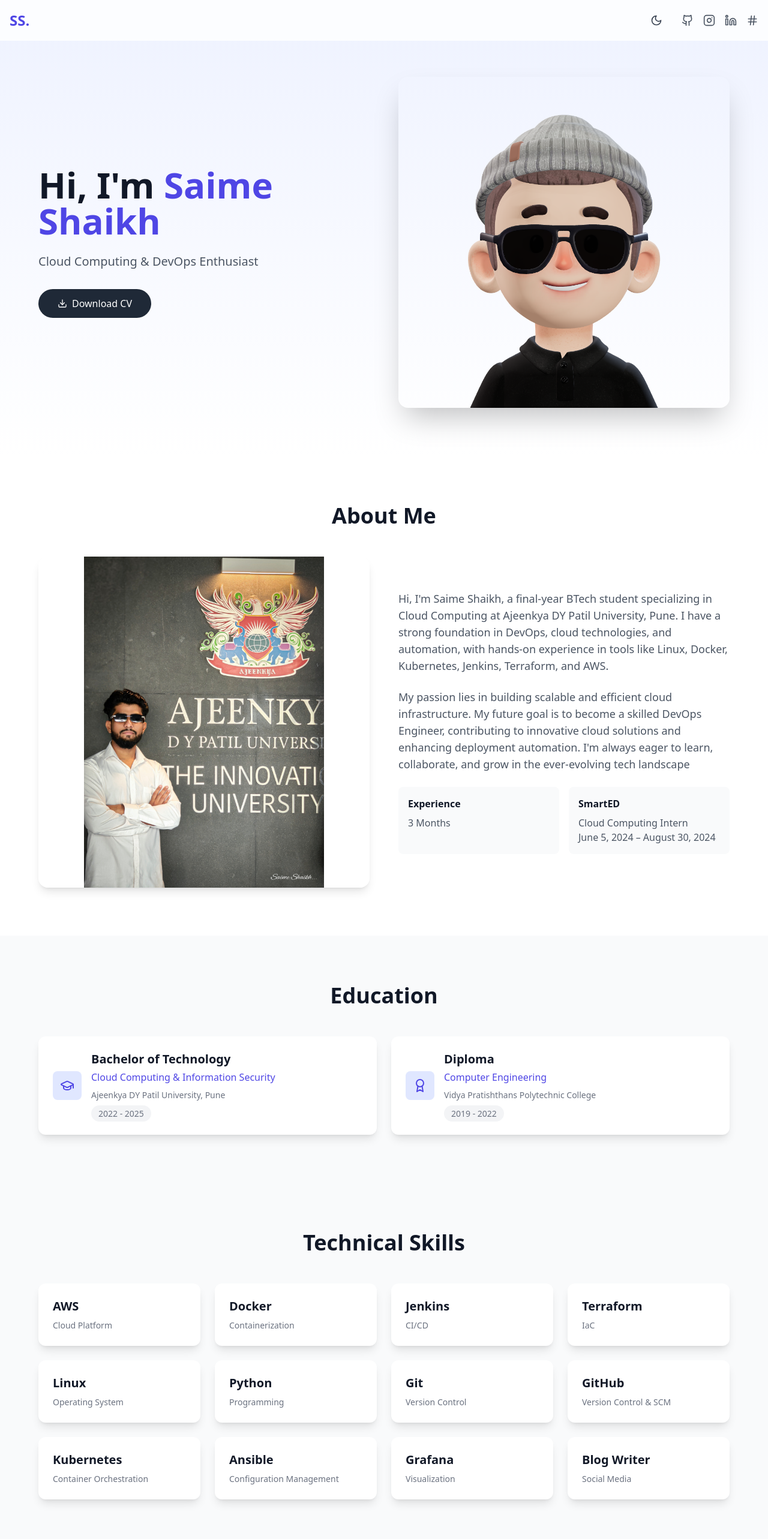
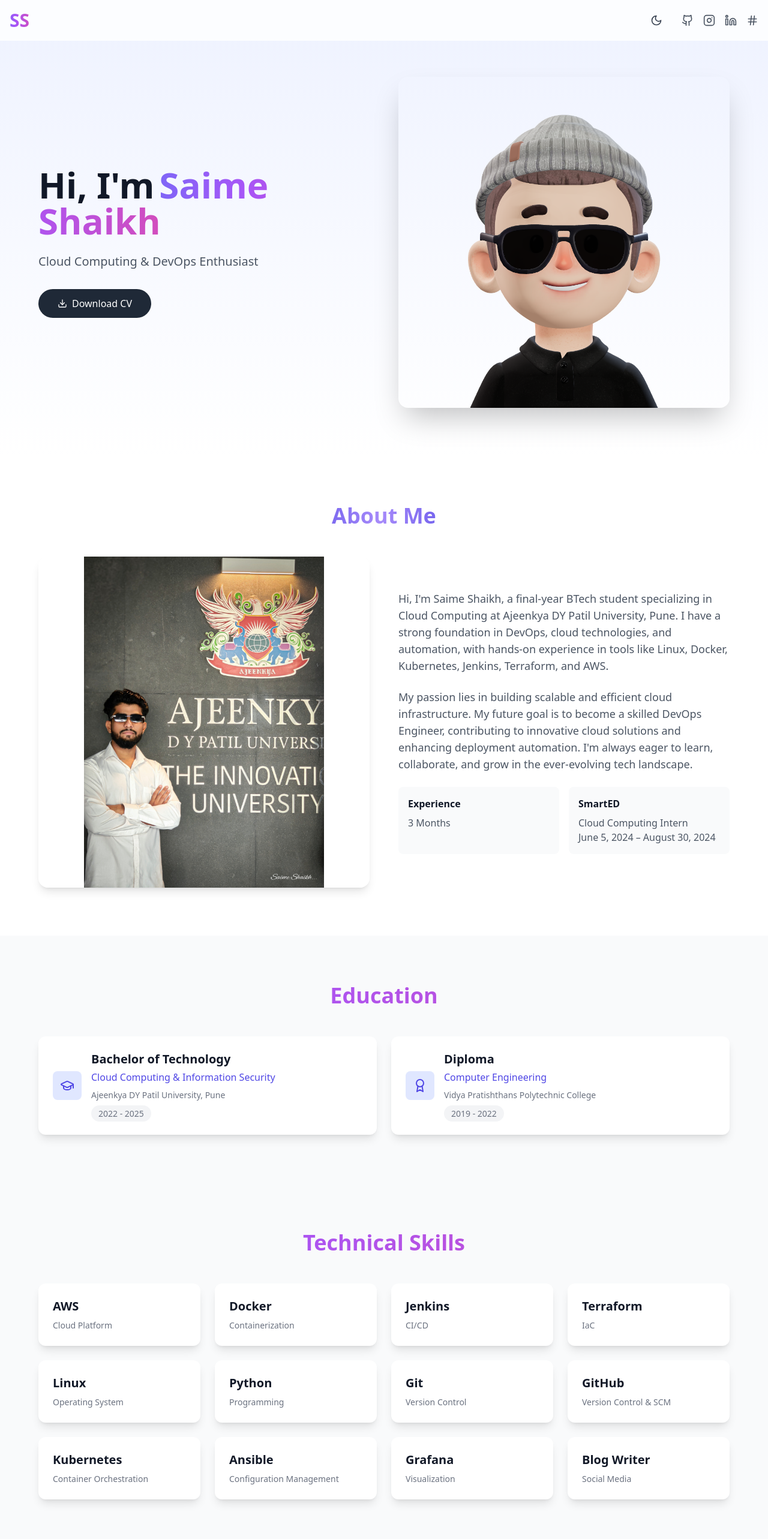
Before and after one commit to SaimShaikh/Portfolio-, a React (Vite) app: page / in a window 1280 px wide. Shown: the top 2566 px of the page at 60% size. Built offline with nearby package versions, Linux system fonts and the light colour scheme.

Commit message:
add moving light effect on text

```diff
--- a/package.json
+++ b/package.json
@@ -10,7 +10,7 @@
     "preview": "vite preview"
   },
   "dependencies": {
-    "framer-motion": "^12.4.10",
+    "framer-motion": "^12.5.0",
     "lucide-react": "^0.344.0",
     "react": "^18.3.1",
     "react-dom": "^18.3.1",
--- a/src/App.tsx
+++ b/src/App.tsx
@@ -1,4 +1,5 @@
 import React, { useState, useEffect } from 'react';
+import { motion } from 'framer-motion';
 import { Sun, Moon, Github, Instagram, Linkedin, Hash } from 'lucide-react';
 import Hero from './components/Hero';
 import About from './components/About';
@@ -8,10 +9,6 @@ import Blogs from './components/Blogs';
 import Contact from './components/Contact';
 import Footer from './components/Footer';
 import Projects from './components/Projects';
-
-
-
-
 
 function App() {
   const [darkMode, setDarkMode] = useState(() => {
@@ -37,7 +34,29 @@ function App() {
       {/* Navbar */}
       <nav className="fixed w-full bg-white/80 dark:bg-gray-900/80 backdrop-blur-sm z-50 py-4">
         <div className="container mx-auto px-4 flex justify-between items-center">
-          <h1 className="text-2xl font-bold text-indigo-600 dark:text-indigo-400">SS.</h1>
+
+          {/* Animated "SS" Header with Moving Gradient */}
+          <motion.h1
+            className="text-3xl font-bold bg-gradient-to-r from-blue-500 via-purple-500 to-pink-500 bg-clip-text text-transparent"
+            animate={{
+              backgroundSize: ["200% 200%", "300% 300%", "200% 200%"],
+              backgroundPosition: ["0% 50%", "100% 50%", "0% 50%"],
+            }}
+            transition={{
+              duration: 5,
+              repeat: Infinity,
+              ease: "linear"
+            }}
+            style={{
+              backgroundImage: "linear-gradient(90deg, #3b82f6, #a855f7, #ec4899)",
+              backgroundSize: "200% 200%",
+              WebkitBackgroundClip: "text",
+              WebkitTextFillColor: "transparent"
+            }}
+          >
+            SS
+          </motion.h1>
+
           <div className="flex items-center gap-6">
             <button
               onClick={toggleDarkMode}
--- a/src/components/About.tsx
+++ b/src/components/About.tsx
@@ -1,11 +1,19 @@
 import React from 'react';
+import { motion } from 'framer-motion';
 
 const About = () => {
   return (
     <section id="about" className="py-20 px-4 bg-white dark:bg-gray-800">
       <div className="container mx-auto max-w-6xl">
         <h2 className="text-3xl md:text-4xl font-bold text-center mb-12 text-gray-900 dark:text-white">
-          About Me
+          <motion.span
+            className="text-indigo-600 dark:text-indigo-400"
+            animate={{ backgroundPosition: ['0% 50%', '100% 50%', '0% 50%'] }}
+            transition={{ duration: 3, repeat: Infinity }}
+            style={{ backgroundSize: '200% auto', backgroundImage: 'linear-gradient(90deg, #4F46E5, #A78BFA, #4F46E5)', WebkitBackgroundClip: 'text', color: 'transparent' }}
+          >
+            About Me
+          </motion.span>
         </h2>
         <div className="grid md:grid-cols-2 gap-12 items-center">
           <div>
@@ -17,24 +25,22 @@ const About = () => {
           </div>
           <div>
             <p className="text-lg text-gray-600 dark:text-gray-300 mb-6">
-            Hi, I'm Saime Shaikh, a final-year BTech student specializing in Cloud Computing at Ajeenkya DY Patil University, Pune. I have a strong foundation in DevOps, cloud technologies, and automation, with hands-on experience in tools like Linux, Docker, Kubernetes, Jenkins, Terraform, and AWS.
+              Hi, I'm Saime Shaikh, a final-year BTech student specializing in Cloud Computing at Ajeenkya DY Patil University, Pune. I have a strong foundation in DevOps, cloud technologies, and automation, with hands-on experience in tools like Linux, Docker, Kubernetes, Jenkins, Terraform, and AWS.
             </p>
             <p className="text-lg text-gray-600 dark:text-gray-300 mb-6">
-            My passion lies in building scalable and efficient cloud infrastructure. My future goal is to become a skilled DevOps Engineer, contributing to innovative cloud solutions and enhancing deployment automation. I'm always eager to learn, collaborate, and grow in the ever-evolving tech landscape
+              My passion lies in building scalable and efficient cloud infrastructure. My future goal is to become a skilled DevOps Engineer, contributing to innovative cloud solutions and enhancing deployment automation. I'm always eager to learn, collaborate, and grow in the ever-evolving tech landscape.
             </p>
-            { <div className="grid grid-cols-2 gap-4">
+            <div className="grid grid-cols-2 gap-4">
               <div className="p-4 bg-gray-50 dark:bg-gray-700 rounded-lg">
                 <h3 className="font-semibold text-gray-900 dark:text-white mb-2">Experience</h3>
                 <p className="text-gray-600 dark:text-gray-300">3 Months </p>
               </div>
-
               <div className="p-4 bg-gray-50 dark:bg-gray-700 rounded-lg">
                 <h3 className="font-semibold text-gray-900 dark:text-white mb-2">SmartED</h3>
                 <p className="text-gray-600 dark:text-gray-300">Cloud Computing Intern</p>
                 <p className="text-gray-600 dark:text-gray-300">June 5, 2024 – August 30, 2024</p>
               </div>
-
-            </div> }
+            </div>
           </div>
         </div>
       </div>
--- a/src/components/Education.tsx
+++ b/src/components/Education.tsx
@@ -1,4 +1,5 @@
 import React from 'react';
+import { motion } from 'framer-motion';
 import { GraduationCap, Award } from 'lucide-react';
 
 const education = [
@@ -22,9 +23,26 @@ const Education = () => {
   return (
     <section id="education" className="py-20 px-4 bg-gray-50 dark:bg-gray-900">
       <div className="container mx-auto max-w-6xl">
-        <h2 className="text-3xl md:text-4xl font-bold text-center mb-12 text-gray-900 dark:text-white">
+        <motion.h2
+          className="text-3xl md:text-4xl font-bold text-center mb-12 text-gray-900 dark:text-white"
+          animate={{
+            backgroundSize: ["200% 200%", "300% 300%", "200% 200%"],
+            backgroundPosition: ["0% 50%", "100% 50%", "0% 50%"],
+          }}
+          transition={{
+            duration: 5,
+            repeat: Infinity,
+            ease: "linear"
+          }}
+          style={{
+            backgroundImage: "linear-gradient(90deg, #3b82f6, #a855f7, #ec4899)",
+            backgroundSize: "200% 200%",
+            WebkitBackgroundClip: "text",
+            WebkitTextFillColor: "transparent"
+          }}
+        >
           Education
-        </h2>
+        </motion.h2>
 
         <div className="grid grid-cols-1 md:grid-cols-2 gap-6">
           {education.map((edu, index) => (
--- a/src/components/Footer.tsx
+++ b/src/components/Footer.tsx
@@ -1,4 +1,5 @@
 import React from 'react';
+import { motion } from 'framer-motion';
 import { Github, Instagram, Linkedin, Hash } from 'lucide-react';
 
 const Footer = () => {
@@ -7,7 +8,26 @@ const Footer = () => {
       <div className="container mx-auto max-w-6xl">
         <div className="flex flex-col md:flex-row justify-between items-center">
           <div className="mb-6 md:mb-0">
-            <h2 className="text-2xl font-bold text-indigo-600 dark:text-indigo-400">SS.</h2>
+            <motion.h2
+              className="text-2xl font-bold text-center mb-4"
+              animate={{
+                backgroundSize: ["200% 200%", "300% 300%", "200% 200%"],
+                backgroundPosition: ["0% 50%", "100% 50%", "0% 50%"],
+              }}
+              transition={{
+                duration: 5,
+                repeat: Infinity,
+                ease: "linear",
+              }}
+              style={{
+                backgroundImage: "linear-gradient(90deg, #3b82f6, #a855f7, #ec4899)",
+                backgroundSize: "200% 200%",
+                WebkitBackgroundClip: "text",
+                WebkitTextFillColor: "transparent",
+              }}
+            >
+              SS
+            </motion.h2>
             <p className="text-gray-600 dark:text-gray-300 mt-2">
               Building robust DevOps solutions
             </p>
--- a/src/components/Hero.tsx
+++ b/src/components/Hero.tsx
@@ -1,4 +1,5 @@
 import React from 'react';
+import { motion } from 'framer-motion';
 import { Download } from 'lucide-react';
 
 const Hero = () => {
@@ -8,14 +9,33 @@ const Hero = () => {
         <div className="flex flex-col md:flex-row items-center justify-between gap-12">
           <div className="flex-1 text-center md:text-left">
             <h1 className="text-4xl md:text-6xl font-bold text-gray-900 dark:text-white mb-6">
-              Hi, I'm <span className="text-indigo-600 dark:text-indigo-400">Saime Shaikh</span>
+              Hi, I'm
+              <motion.span
+                className="ml-2 font-bold bg-clip-text text-transparent"
+                style={{
+                  backgroundImage: "linear-gradient(90deg, #3b82f6, #a855f7, #ec4899)",
+                  backgroundSize: "200% 200%",
+                  WebkitBackgroundClip: "text",
+                  WebkitTextFillColor: "transparent",
+                }}
+                animate={{
+                  backgroundPosition: ["0% 50%", "100% 50%", "0% 50%"],
+                }}
+                transition={{
+                  duration: 5,
+                  repeat: Infinity,
+                  ease: "linear",
+                }}
+              >
+                Saime Shaikh
+              </motion.span>
             </h1>
+
             <p className="text-xl text-gray-600 dark:text-gray-300 mb-8">
-            Cloud Computing & DevOps Enthusiast
+              Cloud Computing & DevOps Enthusiast
+            </p>
 
-            </p>
             <div className="flex flex-col sm:flex-row gap-4 justify-center md:justify-start">
-
               <a
                 href="/images/Saime_Resume.pdf"
                 download
@@ -26,6 +46,8 @@ const Hero = () => {
               </a>
             </div>
           </div>
+
+          {/* Avatar Image */}
           <div className="flex-1">
             <img
               src="/images/myavtar.png"
--- a/src/components/Skills.tsx
+++ b/src/components/Skills.tsx
@@ -1,4 +1,5 @@
 import React from 'react';
+import { motion } from 'framer-motion';
 
 const skills = [
   { name: 'AWS', level: 'Expert', category: 'Cloud Platform' },
@@ -19,9 +20,26 @@ const Skills = () => {
   return (
     <section id="skills" className="py-20 px-4 bg-gray-50 dark:bg-gray-900">
       <div className="container mx-auto max-w-6xl">
-        <h2 className="text-3xl md:text-4xl font-bold text-center mb-12 text-gray-900 dark:text-white">
+        <motion.h2
+          className="text-3xl md:text-4xl font-bold text-center mb-12 text-gray-900 dark:text-white bg-clip-text text-transparent"
+          animate={{
+            backgroundSize: ["200% 200%", "300% 300%", "200% 200%"],
+            backgroundPosition: ["0% 50%", "100% 50%", "0% 50%"],
+          }}
+          transition={{
+            duration: 5,
+            repeat: Infinity,
+            ease: "linear"
+          }}
+          style={{
+            backgroundImage: "linear-gradient(90deg, #3b82f6, #a855f7, #ec4899)",
+            backgroundSize: "200% 200%",
+            WebkitBackgroundClip: "text",
+            WebkitTextFillColor: "transparent"
+          }}
+        >
           Technical Skills
-        </h2>
+        </motion.h2>
         <div className="grid grid-cols-1 md:grid-cols-2 lg:grid-cols-4 gap-6">
           {skills.map((skill, index) => (
             <div
```
Also changed, not shown: src/components/Blogs.tsx (+27 -17 lines), src/components/Contact.tsx (+22 -24 lines), src/components/Projects.tsx (+59 -27 lines), 1 other file (tests, documents, lock files or other folders).
